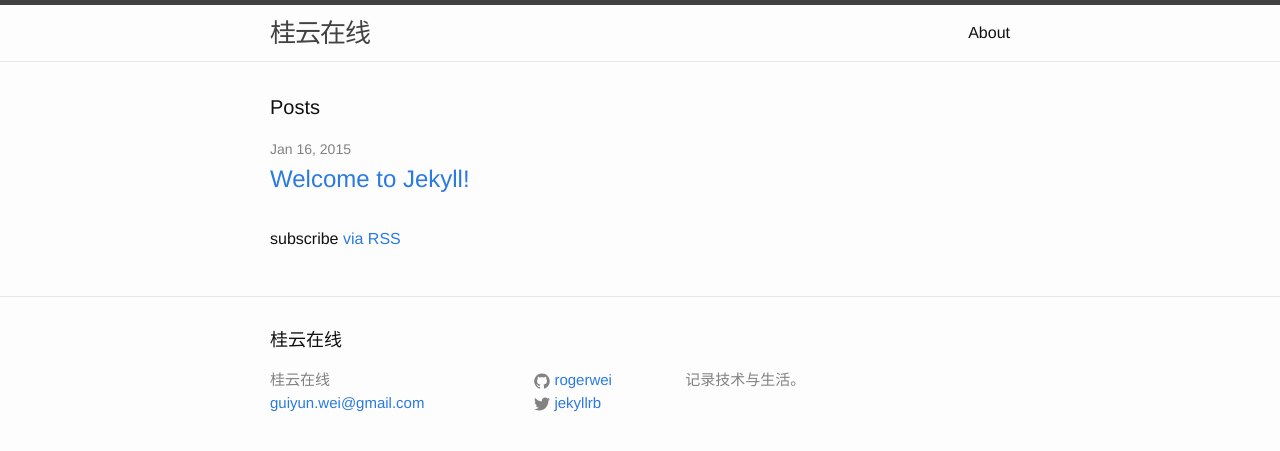
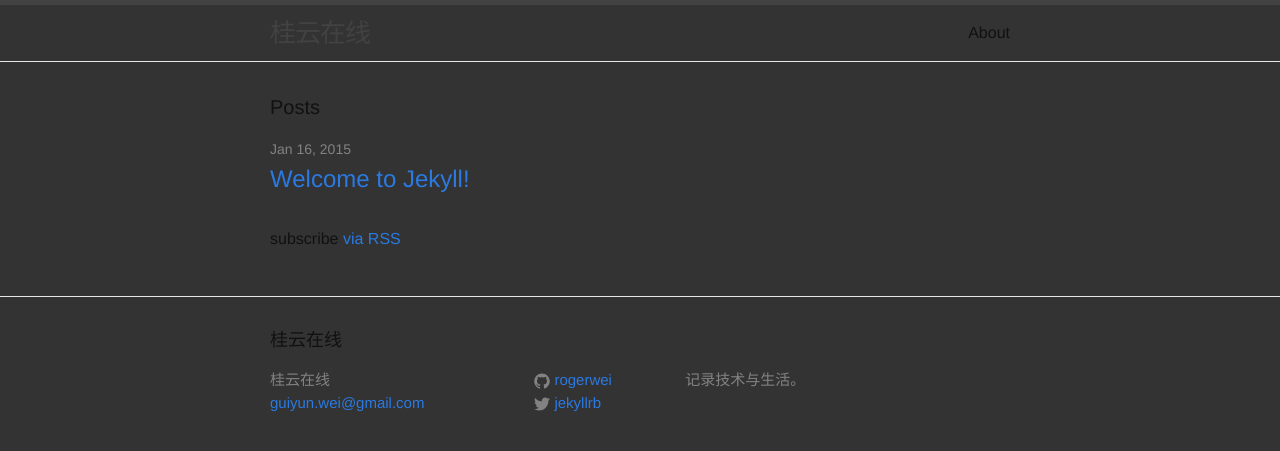
Before and after one commit to rogerwei/rogerwei.github.io, a Jekyll site: the page built from index.html, in a window 1280 px wide. Shown: the top 451 px of the page. Built offline with Jekyll 4.4.1, drawn with Linux system fonts in a browser that asks for light colours.

Commit message:
change background

```diff
--- a/css/main.scss
+++ b/css/main.scss
@@ -14,7 +14,7 @@ $base-line-height: 1.5;
 $spacing-unit:     30px;
 
 $text-color:       #111;
-$background-color: #fdfdfd;
+$background-color: #333;
 $brand-color:      #2a7ae2;
 
 $grey-color:       #828282;
```
